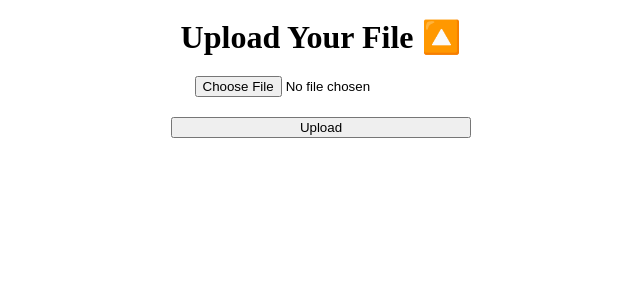
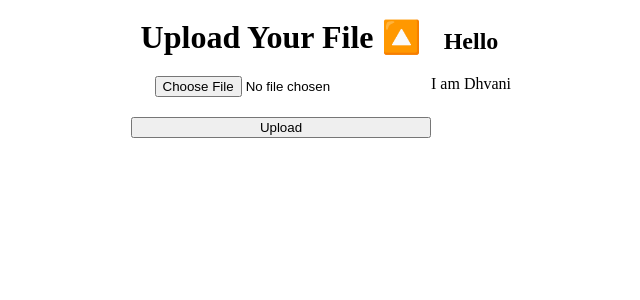
Before and after one commit to SagarParmar-edelta/fileUploadReact, a React (Create React App) app: page / in a window 1280 px wide. Shown: the top 300 px of the page, without its empty margins (327-967 px from the left). Built offline with nearby package versions, Linux system fonts and the light colour scheme.

Commit message:
Feat/model

```diff
--- a/src/App.js
+++ b/src/App.js
@@ -1,5 +1,6 @@
 import FileUpload from "./components/FileUpload";
 import "./App.css";
+
 const App = () => {
   return (
     <div className="App">
--- a/src/components/FileUpload.js
+++ b/src/components/FileUpload.js
@@ -1,6 +1,7 @@
 import React, { Fragment, useState } from "react";
 import "./fileUpload.css";
 import Axios from "axios";
+import Modal from "./Modal";
 const FileUpload = () => {
   const [file, setFile] = useState({});
   const [uploadedFile, setUploadedFile] = useState({});
@@ -43,6 +44,7 @@ const FileUpload = () => {
           />
         </div>
       </form>
+      <Modal />
     </Fragment>
   );
 };
--- /dev/null
+++ b/src/components/Modal.js
@@ -0,0 +1,9 @@
+import React from "react";
+export default function Modal() {
+  return (
+    <div className="content">
+      <h2>Hello</h2>
+      <p>I am Dhvani</p>
+    </div>
+  );
+}
```
